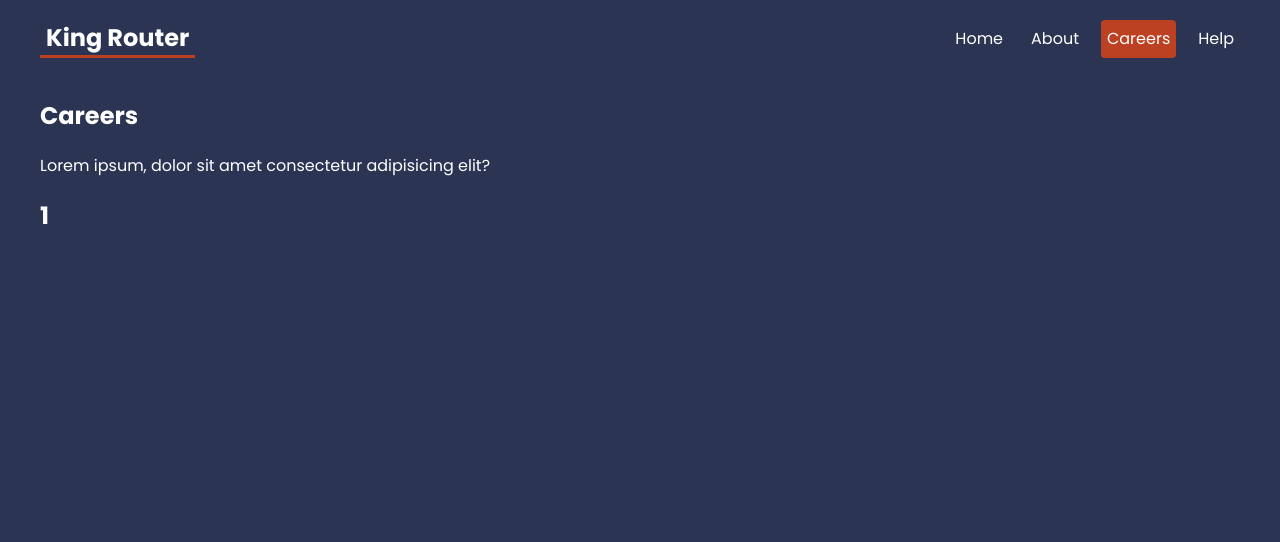
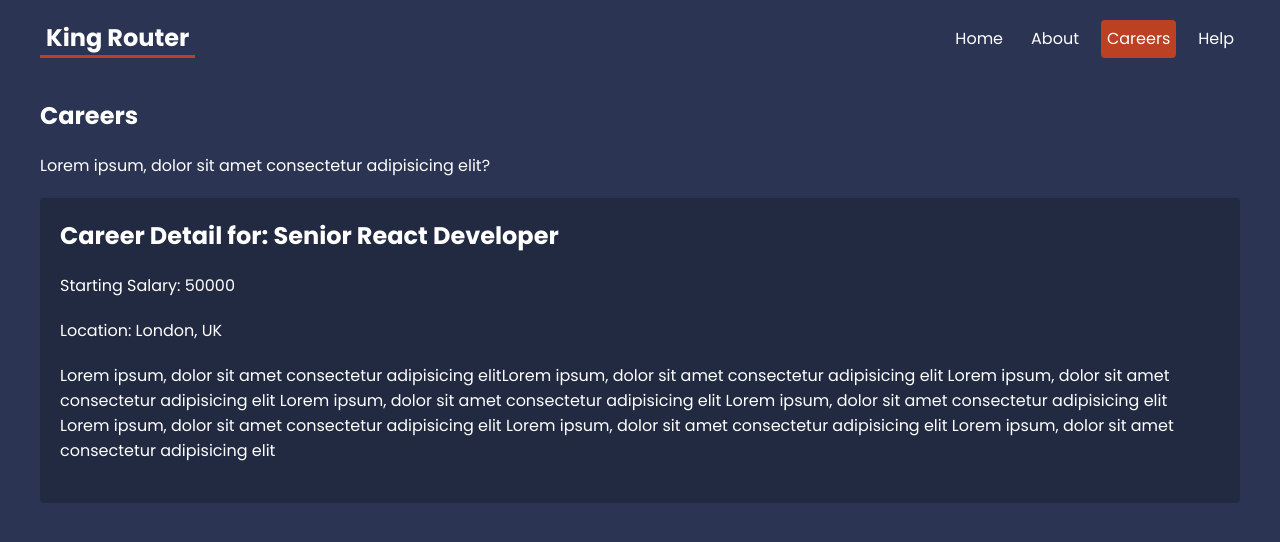
Before and after one commit to AmaduKamara/react-router-dom-v6.4, a React (Create React App) app: page /careers/1 in a window 1280 px wide. Shown: the top 542 px of the page. Built offline with nearby package versions, Linux system fonts and the light colour scheme; data requests are answered from the project's data file.

Commit message:
Add career details and loader function

```diff
--- a/src/App.js
+++ b/src/App.js
@@ -12,7 +12,7 @@
 import Contact from "./pages/help/Contact";
 import NotFound from "./pages/NotFound";
 import Careers, { careersLoader } from "./pages/careers/Careers";
-import CareerDetail from "./pages/careers/CareerDetail";
+import CareerDetail, { careerDetailsLoader } from "./pages/careers/CareerDetail";
 
 // lAYOUT IMPORT
 import RootLayout from "./layouts/RootLayout";
@@ -32,7 +32,11 @@
 
       <Route path="careers" element={<CareersLayout />}>
         <Route index element={<Careers />} loader={careersLoader} />
-        <Route path=":id" element={<CareerDetail />} />
+        <Route
+          path=":id"
+          element={<CareerDetail />}
+          loader={careerDetailsLoader}
+        />
       </Route>
 
       <Route path="*" element={<NotFound />} />
--- a/src/index.css
+++ b/src/index.css
@@ -118,7 +118,7 @@
 /* careers list */
 .careers > a {
   display: block;
-  background: rgba(0,0,0,0.2);
+  background: rgba(0, 0, 0, 0.2);
   padding: 20px;
   border-radius: 4px;
   margin: 20px 0;
@@ -134,10 +134,16 @@
 }
 
 .careers > a p:last-child {
- font-size: 0.8em;
- color: #bbb;
+  font-size: 0.8em;
+  color: #bbb;
 }
 
 /* careers details */
+.career-details {
+  background: rgba(0, 0, 0, 0.2);
+  padding: 20px;
+  border-radius: 4px;
+  margin: 20px 0;
+}
 
 /* breadcrumbs */
--- a/src/pages/careers/CareerDetail.js
+++ b/src/pages/careers/CareerDetail.js
@@ -1,11 +1,33 @@
-import { useParams } from "react-router-dom";
+import { useLoaderData, useParams } from "react-router-dom";
 
 export default function CareerDetail() {
   const { id } = useParams();
 
+  const career = useLoaderData();
+
   return (
     <div className="career-details">
-      <h2>{id}</h2>
+      <h2>Career Detail for: {career.title}</h2>
+      <p>Starting Salary: {career.salary}</p>
+      <p>Location: {career.location}</p>
+      <p className="details">
+        Lorem ipsum, dolor sit amet consectetur adipisicing elitLorem ipsum,
+        dolor sit amet consectetur adipisicing elit Lorem ipsum, dolor sit amet
+        consectetur adipisicing elit Lorem ipsum, dolor sit amet consectetur
+        adipisicing elit Lorem ipsum, dolor sit amet consectetur adipisicing
+        elit Lorem ipsum, dolor sit amet consectetur adipisicing elit Lorem
+        ipsum, dolor sit amet consectetur adipisicing elit Lorem ipsum, dolor
+        sit amet consectetur adipisicing elit
+      </p>
     </div>
   );
 }
+
+// A loader function can be created to fetch a single item using the route parameter
+export const careerDetailsLoader = async ({ params }) => {
+  const { id } = params;
+
+  const response = await fetch(`http://localhost:4000/careers/${id}`);
+
+  return response.json();
+};
--- a/src/pages/careers/Careers.js
+++ b/src/pages/careers/Careers.js
@@ -6,7 +6,7 @@
   return (
     <div className="careers">
       {careers.map((career) => (
-        <Link to="/" key={career.id}>
+        <Link to={career.id.toString()} key={career.id}>
           <h4> {career.title}</h4>
           <p>Based in {career.location}</p>
         </Link>
```
